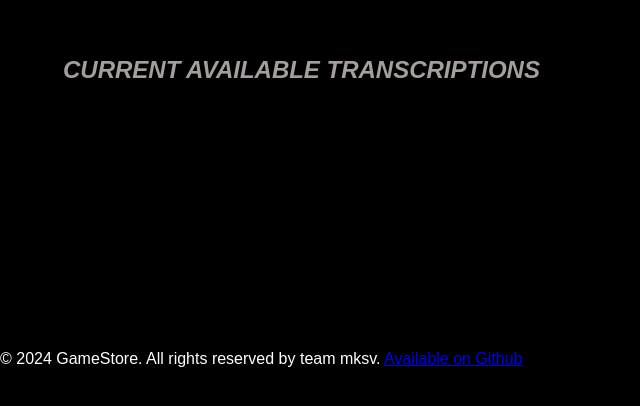
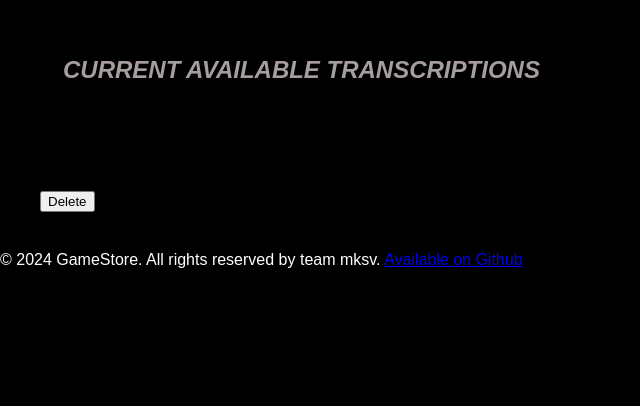
Before and after one commit to software-students-spring2024/4-containerized-app-exercise-team-mvks, a Flask app: template web_app/templates/show.html in a window 1280 px wide. Shown: the part 122-528 px from the top of the page, without its empty margins (0-640 px from the left). Run offline with Flask 3, Linux system fonts and the light colour scheme; the template is opened without the code that fills it: most values are stand-ins (such as "Sample title", 1, 10 or a date in 2020).

Commit message:
updates to include delete button

```diff
--- a/web_app/templates/show.html
+++ b/web_app/templates/show.html
@@ -10,11 +10,12 @@
     {% if docs %}
       {% for doc in docs %}
         <div class="transcription-item">
-          <h2>{{ doc.name }}</h2>
-          <p>{{ doc.description }}</p>
-          <p>Price: ${{ doc.price }}</p>
-          <p>Added on: {{ doc.created_date }}</p>
-          <p>Edited on: {{ doc.edited_date }}</p>
+            <p>Transcription: {{ doc.text }}</p>
+            <p>Added on: {{ doc.created_date }}</p>
+
+            <form action="/delete_translation/{{ doc._id }}" method="POST">
+            <button type="submit">Delete</button>
+          </form>
         </div>
 
       {% endfor %}
```
